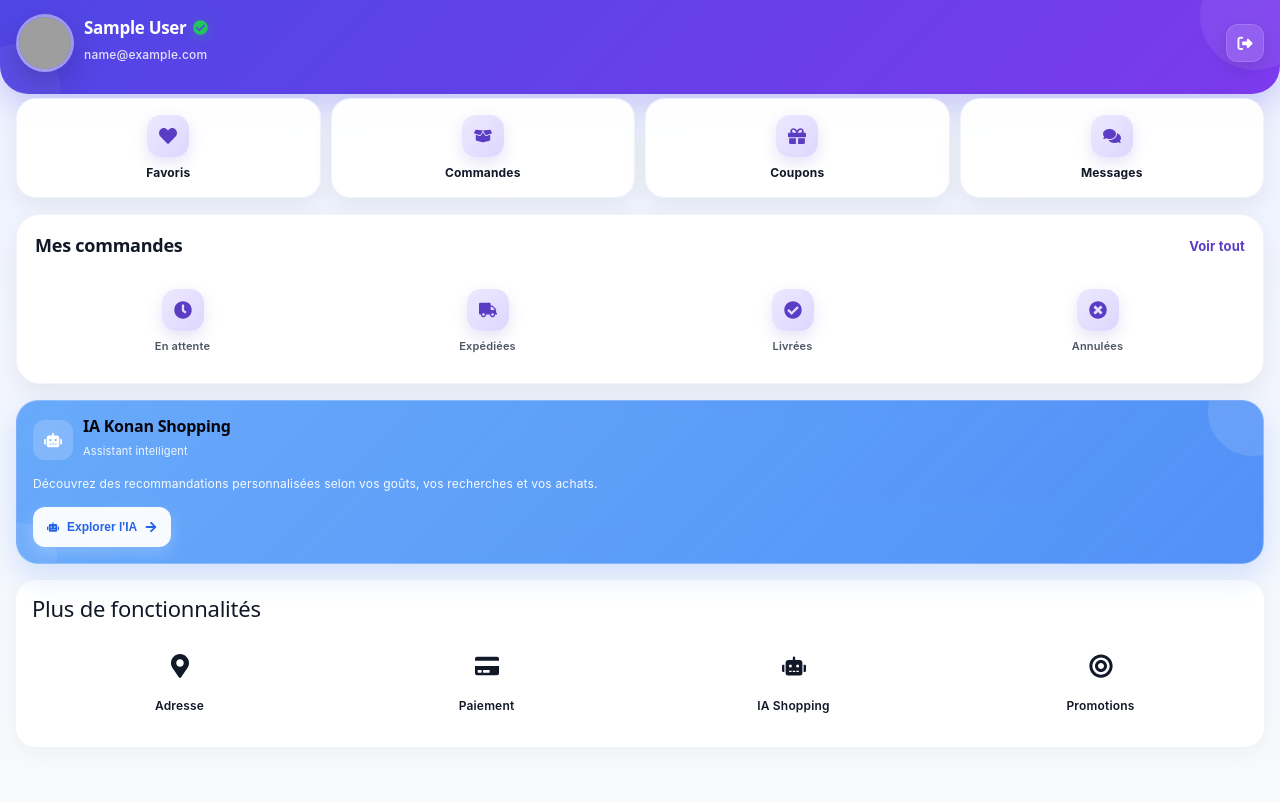
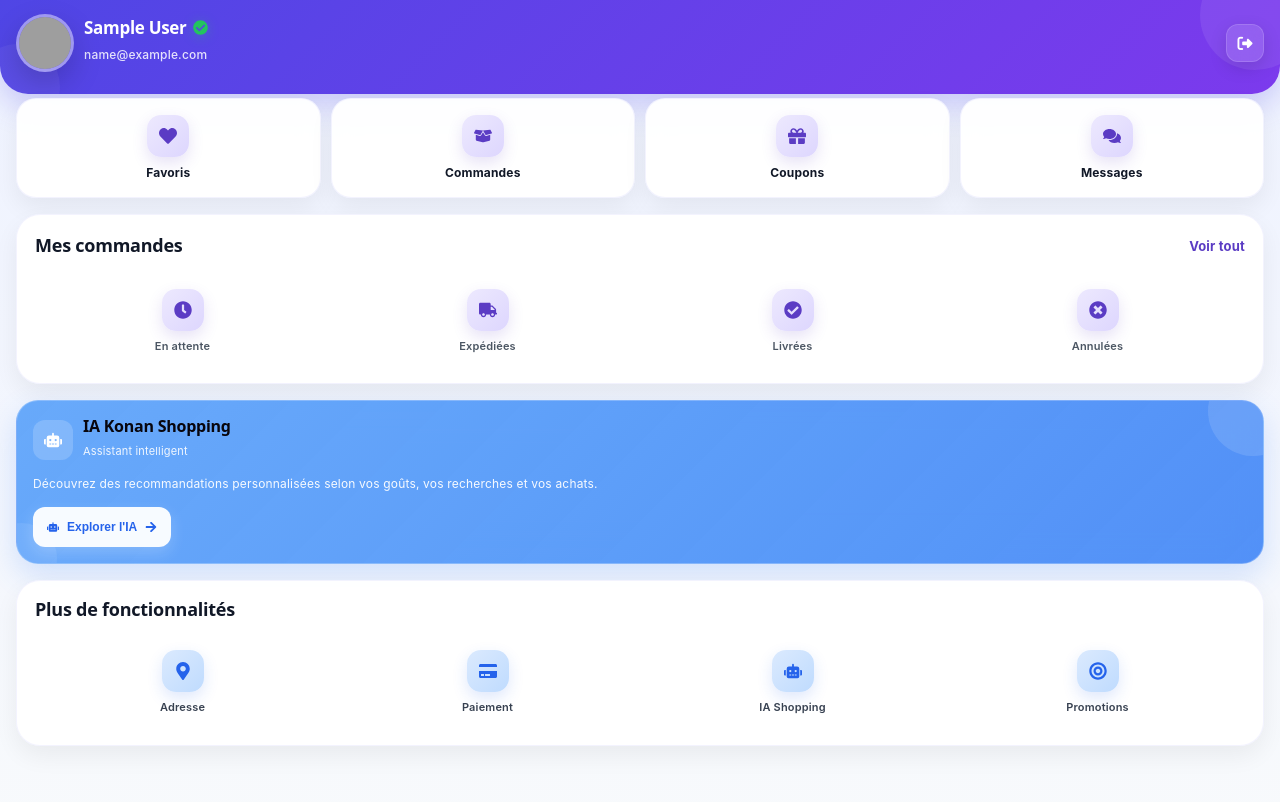
Before and after one commit to konanshopping/konanshopping, a React (Vite) app: page /account in a window 1280 px wide. Shown: the top 802 px of the page. Built offline with nearby package versions, Linux system fonts and the light colour scheme; sample sign-in values are in the browser's storage; grey boxes are pictures that could not be loaded.

Commit message:
UI compte utilisateur premium

```diff
--- a/src/pages/Account.jsx
+++ b/src/pages/Account.jsx
@@ -1074,16 +1074,23 @@ return (
 
 <div
   style={{
-          background: "white",
+    background:
+      "rgba(255,255,255,0.95)",
 
     margin: "0 16px",
 
-          borderRadius: "20px",
-
-          padding: "16px",
+    borderRadius: "24px",
+
+    padding: "18px",
+
+    border:
+      "1px solid rgba(99,102,241,0.08)",
 
     boxShadow:
-            "0 6px 20px rgba(0,0,0,0.04)",
+      "0 10px 25px rgba(0,0,0,0.06)",
+
+    backdropFilter:
+      "blur(10px)",
   }}
 >
 
@@ -1096,7 +1103,7 @@ return (
 
       alignItems: "center",
 
-            marginBottom: "20px",
+      marginBottom: "18px",
     }}
   >
 
@@ -1104,7 +1111,9 @@ return (
       style={{
         margin: 0,
 
-              fontSize: "22px",
+        fontSize: "18px",
+
+        fontWeight: "800",
 
         color: "#111827",
       }}
@@ -1121,7 +1130,7 @@ return (
       gridTemplateColumns:
         "repeat(4,1fr)",
 
-            gap: "12px",
+      gap: "10px",
     }}
   >
 
@@ -1135,6 +1144,20 @@ return (
             navigate(item.path)
           }
 
+          onTouchStart={(e) => {
+
+            e.currentTarget.style.transform =
+              "scale(0.97)";
+
+          }}
+
+          onTouchEnd={(e) => {
+
+            e.currentTarget.style.transform =
+              "scale(1)";
+
+          }}
+
           style={{
             display: "flex",
 
@@ -1144,21 +1167,47 @@ return (
             alignItems:
               "center",
 
-                  gap: "10px",
+            justifyContent:
+              "center",
+
+            gap: "8px",
 
             cursor: "pointer",
 
-                  padding: "12px",
+            padding: "12px 6px",
 
             borderRadius: "16px",
 
-                  transition: "0.3s",
-                }}
-              >
-
-                <div
-                  style={{
-                    fontSize: "24px",
+            transition:
+              "all 0.25s ease",
+          }}
+        >
+
+          <div
+            style={{
+              width: "42px",
+
+              height: "42px",
+
+              borderRadius: "14px",
+
+              background:
+                "linear-gradient(135deg,#dbeafe,#bfdbfe)",
+
+              display: "flex",
+
+              justifyContent:
+                "center",
+
+              alignItems:
+                "center",
+
+              fontSize: "18px",
+
+              color: "#2563eb",
+
+              boxShadow:
+                "0 6px 15px rgba(37,99,235,0.15)",
             }}
           >
             {item.icon}
@@ -1166,13 +1215,15 @@ return (
 
           <span
             style={{
-                    fontSize: "12px",
+              fontSize: "11px",
 
               textAlign: "center",
 
-                    color: "#111827",
+              color: "#374151",
 
               fontWeight: "600",
+
+              lineHeight: "1.3",
             }}
           >
             {item.title}
```
Lines whose indentation alone changed are shown as unchanged.
